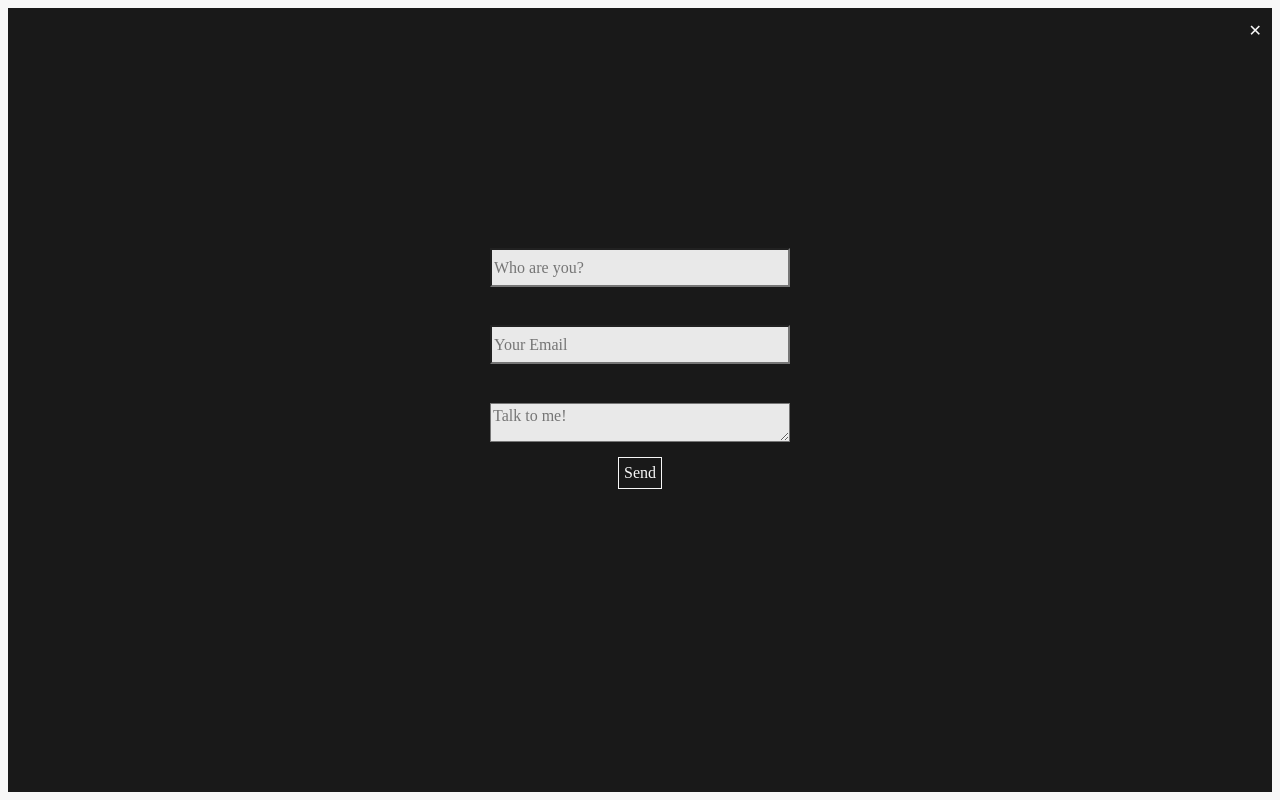
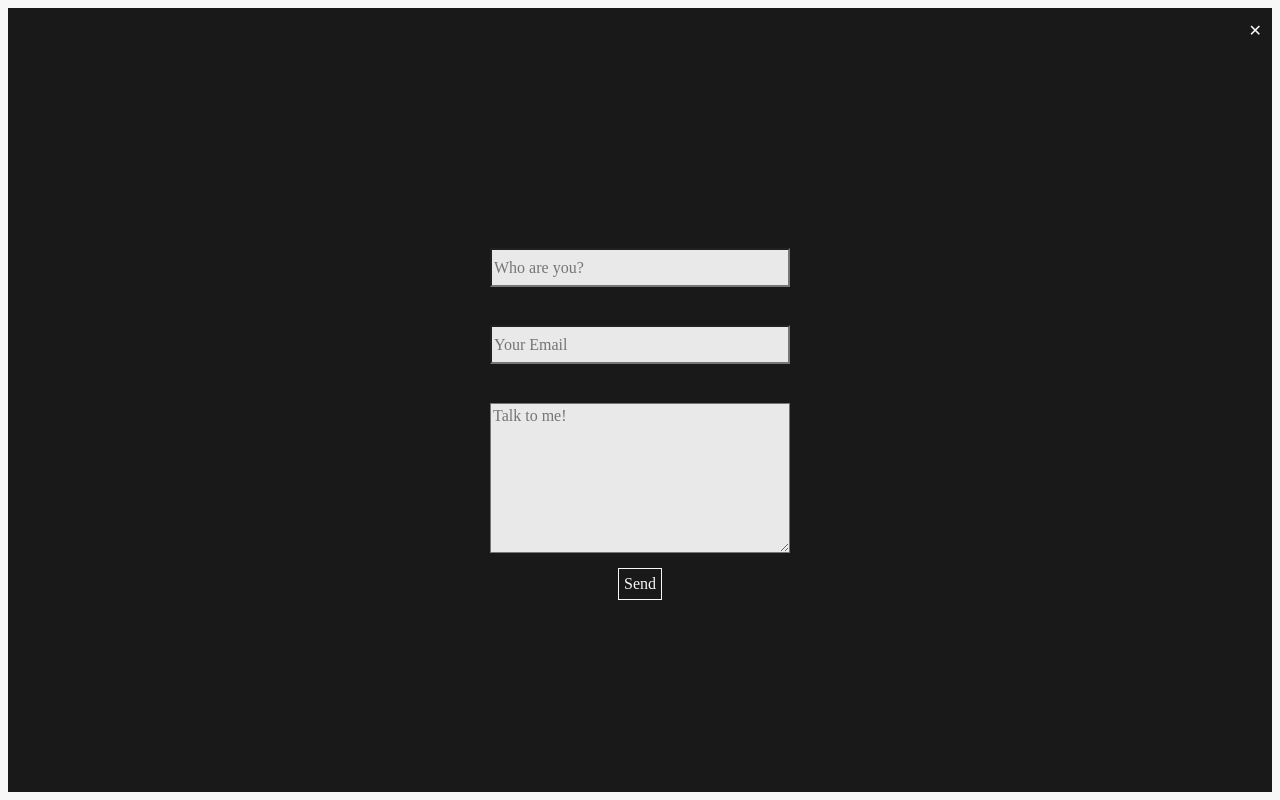
Before and after one commit to nanderrp/Portfolio, a React (Create React App) app: page /contact in a window 1280 px wide. Built offline with nearby package versions, Linux system fonts and the light colour scheme; a web font is replaced by a local one.

Commit message:
lil edit

```diff
--- a/src/Wrapper/About/Email.css
+++ b/src/Wrapper/About/Email.css
@@ -55,8 +55,22 @@ z-index: 99;
     color: #949494;
 }
 
- textarea{
-  min-height: 39px !important;
+ .Email-body {
+  max-width: 468px;
+  min-width: 300px;
+  display: block;
+  margin: 0 auto;
+  margin-top: 3vw;
+  background-color: #e9e9e9;
+  font-family: aktiv-grotesk;
+  font-size: 16px;
+  font-weight: normal;
+  font-style: normal;
+  font-stretch: normal;
+  line-height: 1.25;
+  letter-spacing: normal;
+  color: #949494;
+  height: 150px !important;
 }
 
 .Email-btn {
--- a/src/Wrapper/About/Email.js
+++ b/src/Wrapper/About/Email.js
@@ -31,7 +31,7 @@ export default class Email extends Component {
                 <form className="Email-form" action="https://formspree.io/beccapierpoint@gmail.com" method="POST" onSubmit={this.handleSubmit}>
                 <input className="Email-input"type="name"  placeholder="Who are you?" onChange={this.handleChange}/>
                 <input className="Email-input"type="email" placeHolder="Your Email" onChange={this.handleChange}/>
-                <textarea className="Email-input"type="text"  contentEditable="true" placeholder="Talk to me!" onChange={this.handleChange}/>
+                <textarea className="Email-body" type="text"  contentEditable="true" placeholder="Talk to me!" onChange={this.handleChange}/>
                 <button className="Email-btn" type="submit">Send</button>
                 </form>
             </div>
```
